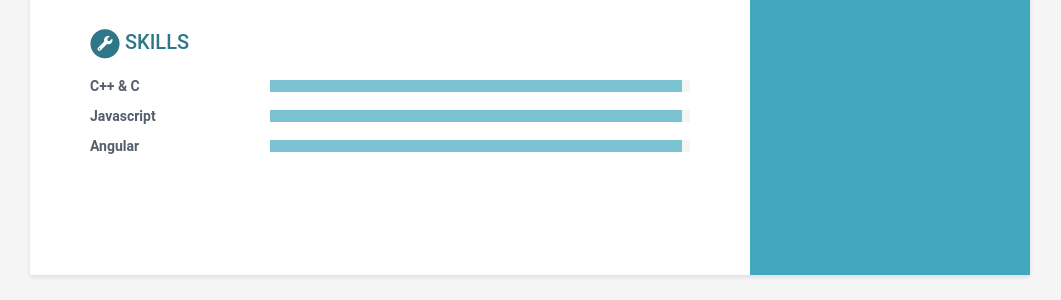
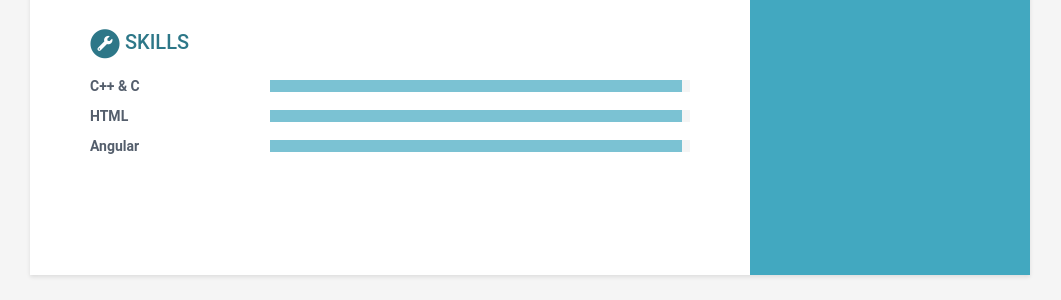
Before and after one commit to giorgosrv/MyCv, a Jekyll site: the page built from index.html, in a window 1280 px wide. Shown: the part 1902-2202 px from the top of the page, without its empty margins (110-1171 px from the left). Built offline with Jekyll 4.4.1, drawn with Linux system fonts in a browser that asks for light colours.

Commit message:
Update data.yml

```diff
--- a/_data/data.yml
+++ b/_data/data.yml
@@ -166,7 +166,7 @@ skills:
       - name: C++ & C
         level: 98%
 
-      - name: Javascript
+      - name: HTML
         level: 98%
 
       - name: Angular
```
